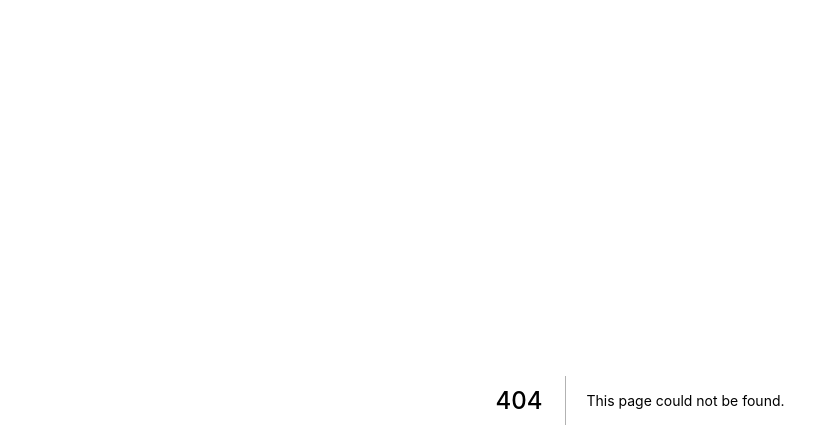
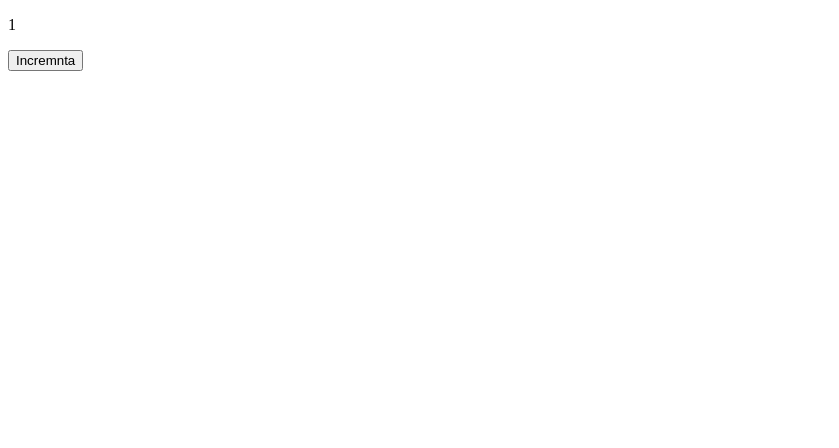
Before and after one commit to fraandeveloper/next-react, a Next.js app: page /state in a window 1280 px wide. Before the commit this address had no page. Shown: the top 448 px of the page, without its empty margins (0-839 px from the left). Built offline with nearby package versions, Linux system fonts and the light colour scheme.

Commit message:
Estado com react

```diff
--- /dev/null
+++ b/src/pages/state.jsx
@@ -0,0 +1,17 @@
+import {useState} from 'react';
+
+export default function State() {
+  const [number, updateNumber] = useState(1)
+
+  function setIncremeta() {
+    console.log('incre')
+    updateNumber(number + 1);
+    // number += 1;
+  }
+  return (
+    <div>
+      <p>{ number }</p>
+      <button onClick={setIncremeta}>Incremnta</button>
+    </div>
+  )
+}
```
